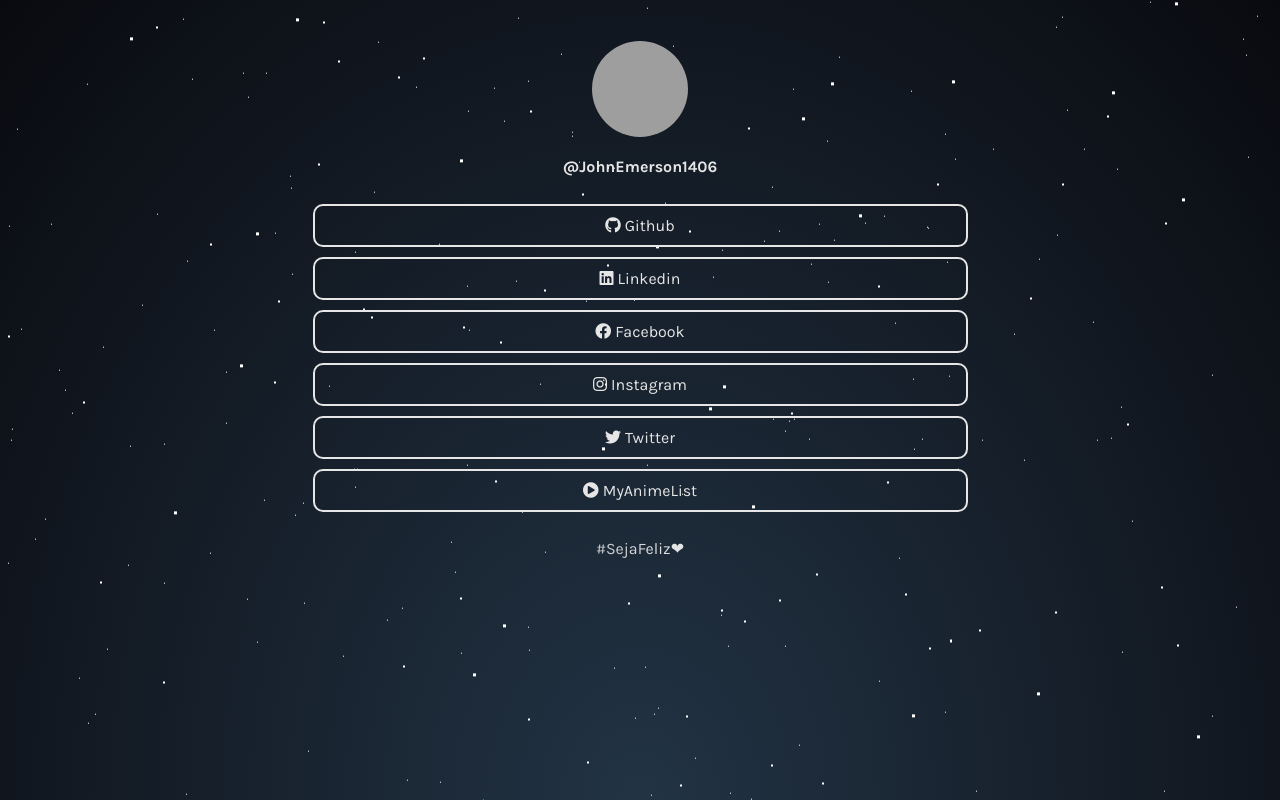
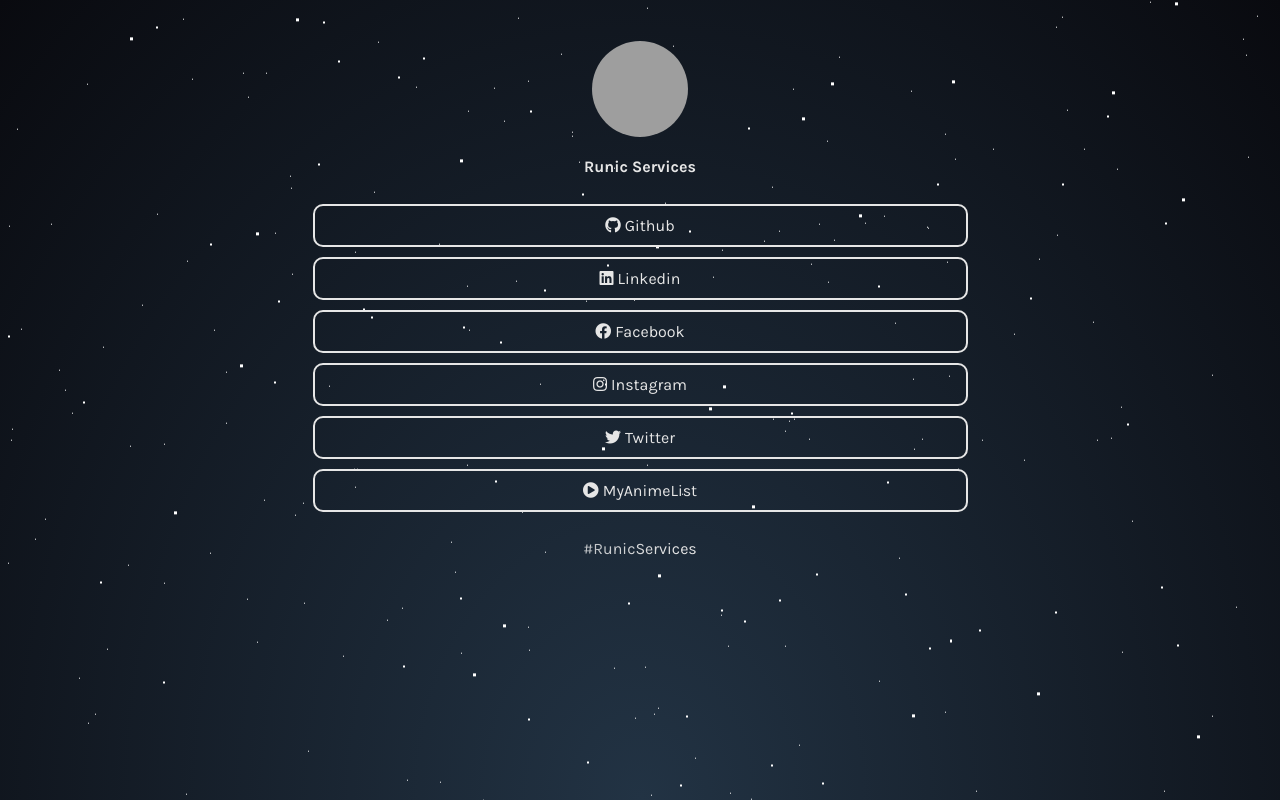
Before and after one commit to Runic-Services/links, a plain HTML site: page index.html in a window 1280 px wide. Drawn offline with Linux system fonts and the light colour scheme; grey boxes are pictures that could not be loaded.

Commit message:
Update index.html

```diff
--- a/index.html
+++ b/index.html
@@ -29,7 +29,7 @@
                 </a>
             </div>
             <div class="popup-quote">
-                But... the sensation that I've lost something lingers for a longtime after I wake up.
+                Runic Services provides premium services, for affordable prices. It's that simple.
             </div>
 
             <a class="popup-close" onclick="history.back()">&times;</a>
@@ -37,7 +37,7 @@
     </div>
 
     <div id="userName">
-        @JohnEmerson1406
+        Runic Services
     </div>
 
     <div id="links">
@@ -56,7 +56,7 @@
     </div>
 
     <div id="hashtag">
-        #SejaFeliz❤
+        #RunicServices
     </div>
 
 </body>
```
